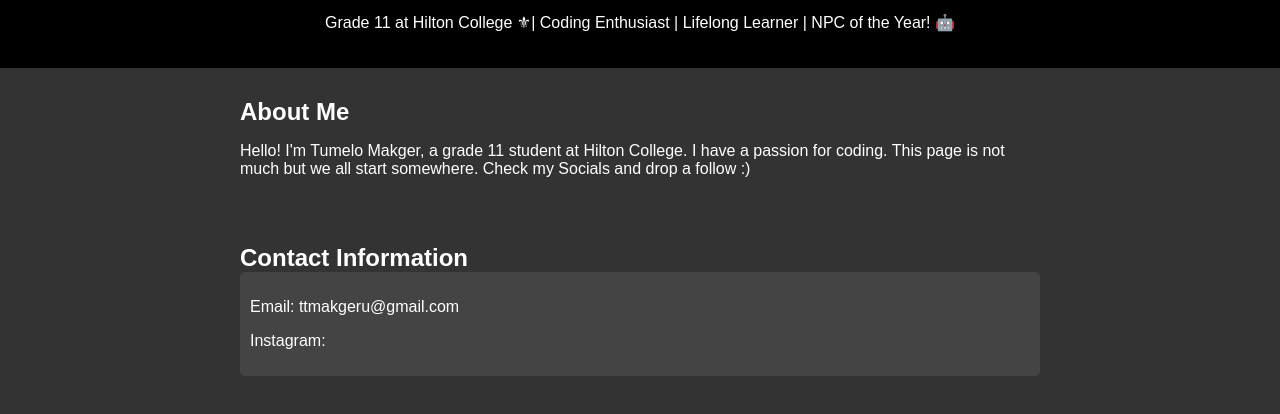
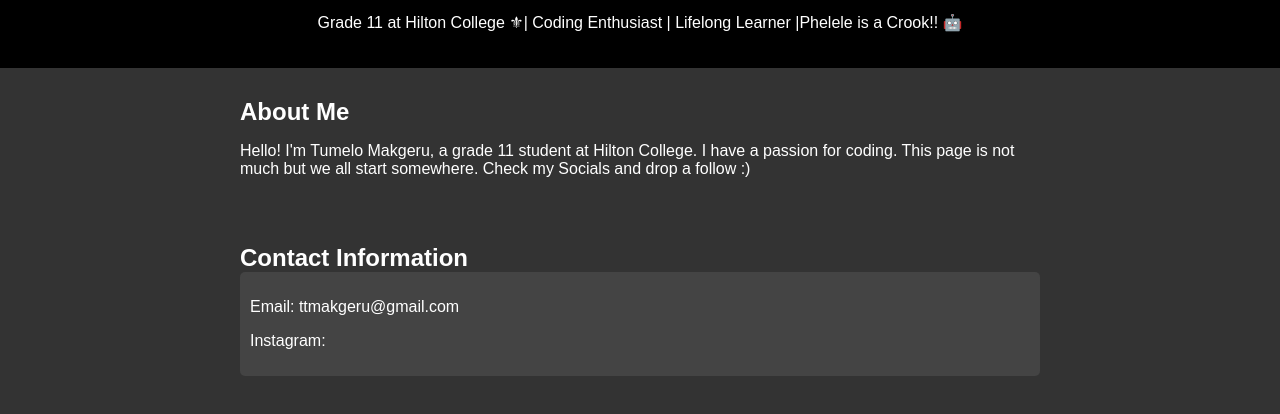
Before and after one commit to ttMkageru/makgeru-website, a plain HTML site: page index.html in a window 1280 px wide. Shown: the part 60-474 px from the top of the page. Drawn offline with Linux system fonts and the light colour scheme.

Commit message:
Update index.html

```diff
--- a/index.html
+++ b/index.html
@@ -34,12 +34,12 @@
 <body>
     <header>
         <h1>Tumelo Makgeru</h1>
-        <p>Grade 11 at Hilton College &#x269C;| Coding Enthusiast | Lifelong Learner | NPC of the Year! &#x1F916;        </p>
+        <p>Grade 11 at Hilton College &#x269C;| Coding Enthusiast | Lifelong Learner |Phelele is a Crook!! &#x1F916;        </p>
     </header>
 
     <section id="about">
         <h2>About Me</h2>
-        <p>Hello! I'm Tumelo Makger, a grade 11 student at Hilton College. I have a passion for coding. This page is not much but we all start somewhere. Check my Socials and drop a follow :) </p>
+        <p>Hello! I'm Tumelo Makgeru, a grade 11 student at Hilton College. I have a passion for coding. This page is not much but we all start somewhere. Check my Socials and drop a follow :) </p>
 
     </section>
 
```
